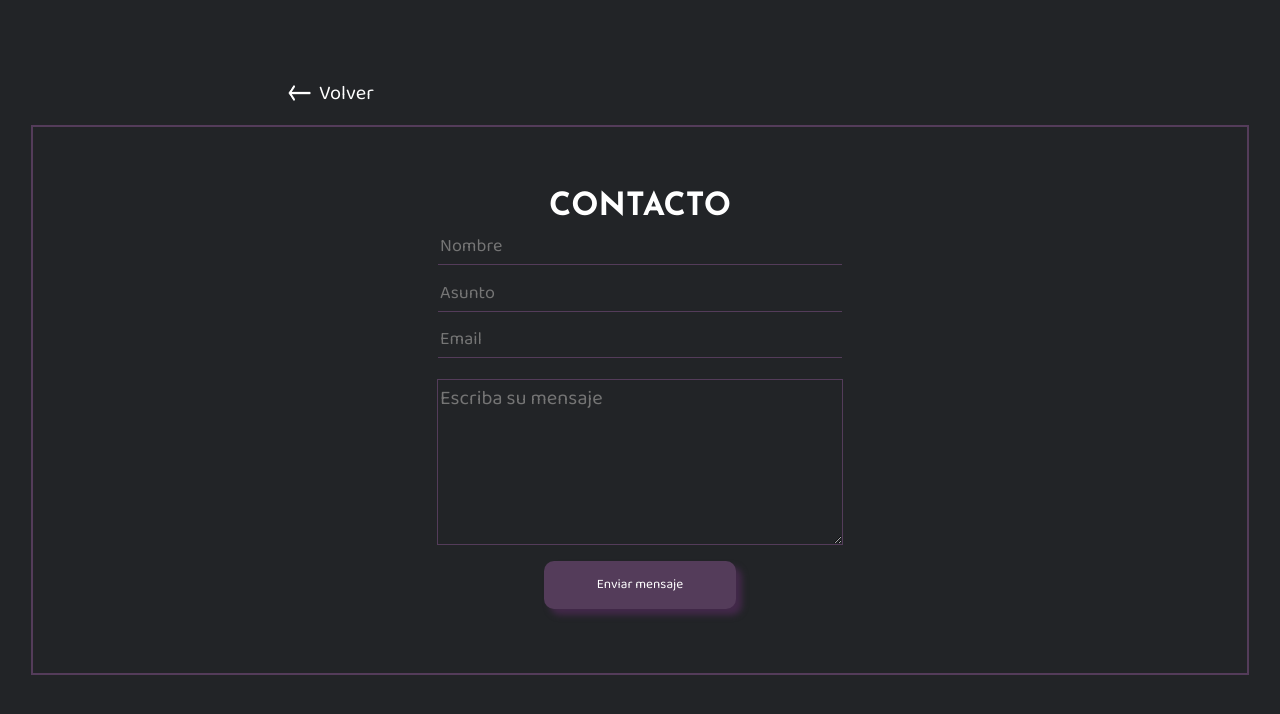
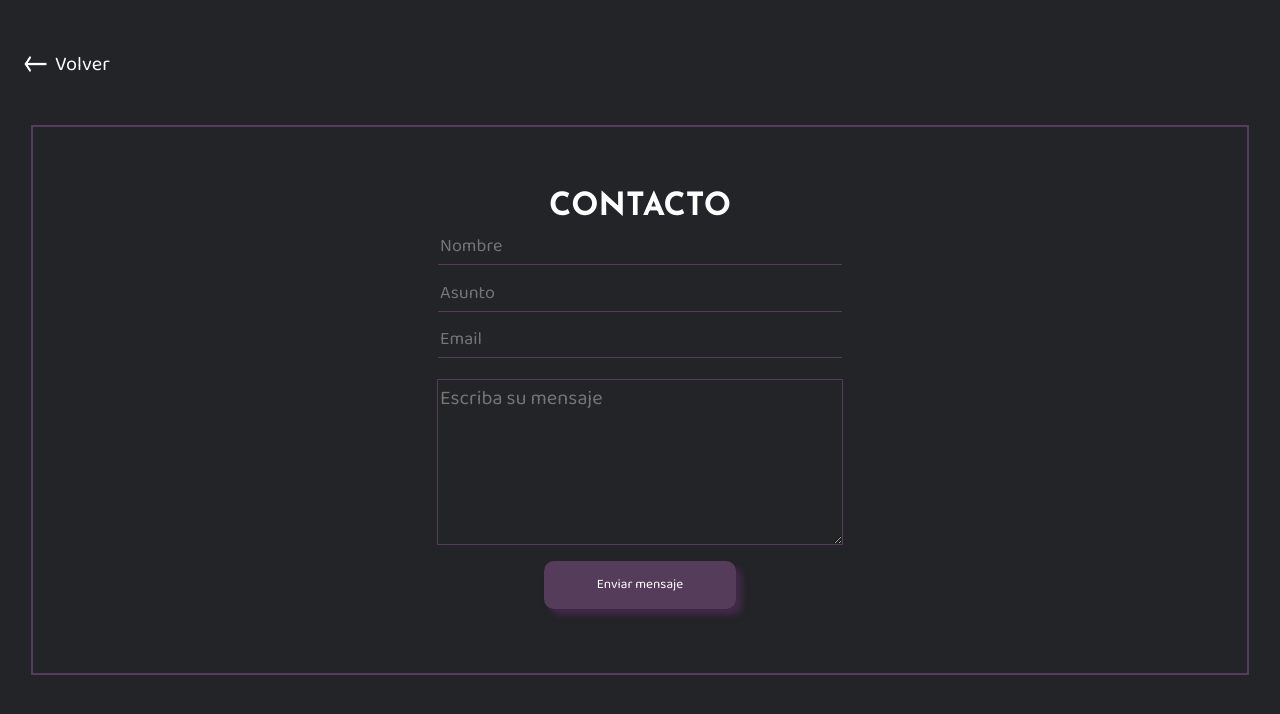
Before and after one commit to AleRomanazzi/My-Portfolio-2023, a React (Vite) app: page /contact in a window 1280 px wide. Shown: the top 714 px of the page. Built offline with nearby package versions, Linux system fonts and the light colour scheme.

Commit message:
se arregló el botón contacto que tenía un underline. Se modificó el position a fixed del botón volver en sección contacto

```diff
--- a/src/components/pages/Contact.jsx
+++ b/src/components/pages/Contact.jsx
@@ -73,9 +73,9 @@ const Contact = () => {
                         display: "flex",
                         flexDirection: "row",
                         fontSize: "20px",
-                        position: "absolute",
-                        top: "-3rem",
-                        left: "-22rem"
+                        position: "fixed",
+                        top: "3rem",
+                        left: "1.5rem"
                         }}>
                         <img style={{width: '23px', marginRight: "8px"}} src='../src/assets/flecha.png'/>
                         <p>Volver</p>
--- a/src/components/pages/Home.jsx
+++ b/src/components/pages/Home.jsx
@@ -46,7 +46,7 @@ function Home() {
               </div>
               <div style={{ display: 'flex', justifyContent: 'center' }}>
                 <Button text="Sobre mí" />
-                <Link to='/contact'>
+                <Link to='/contact' style={{textDecoration: "none"}}>
                   <Button text="Contáctame" />
                 </Link>
               </div>
```
